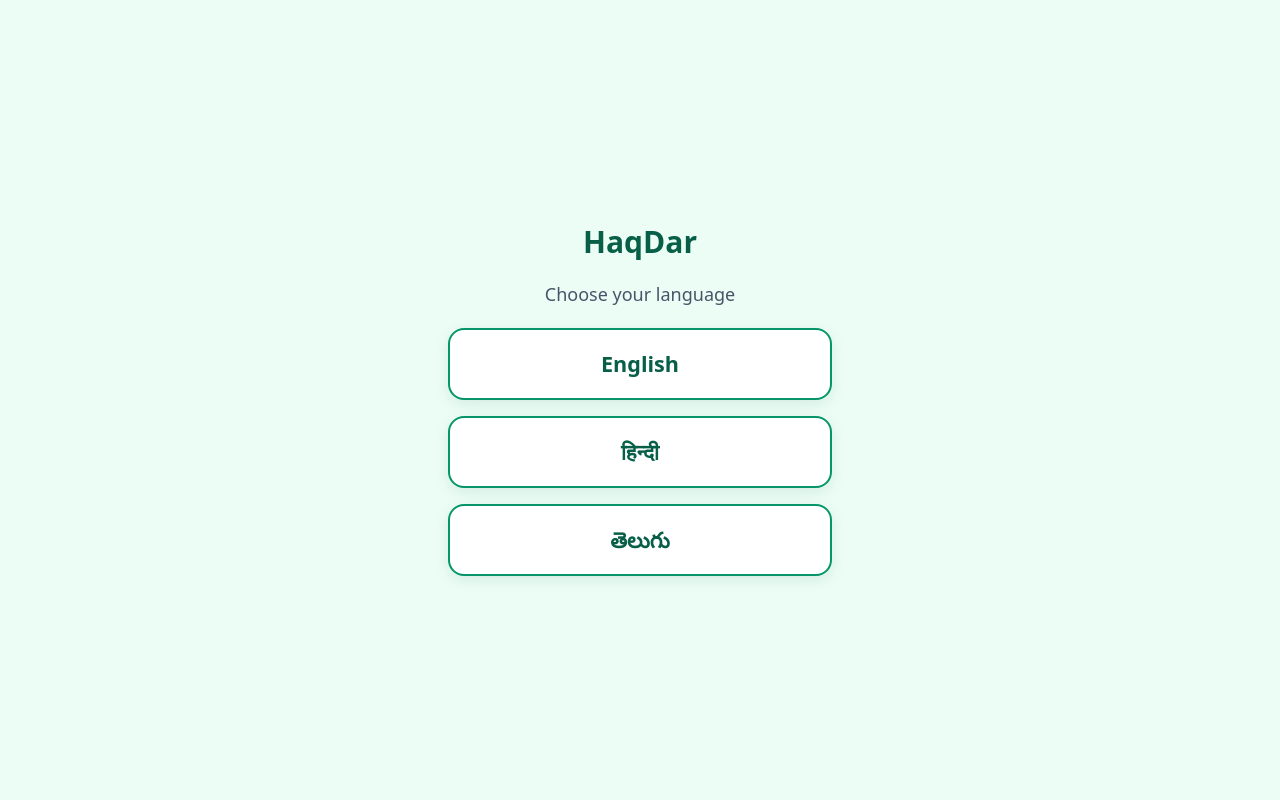
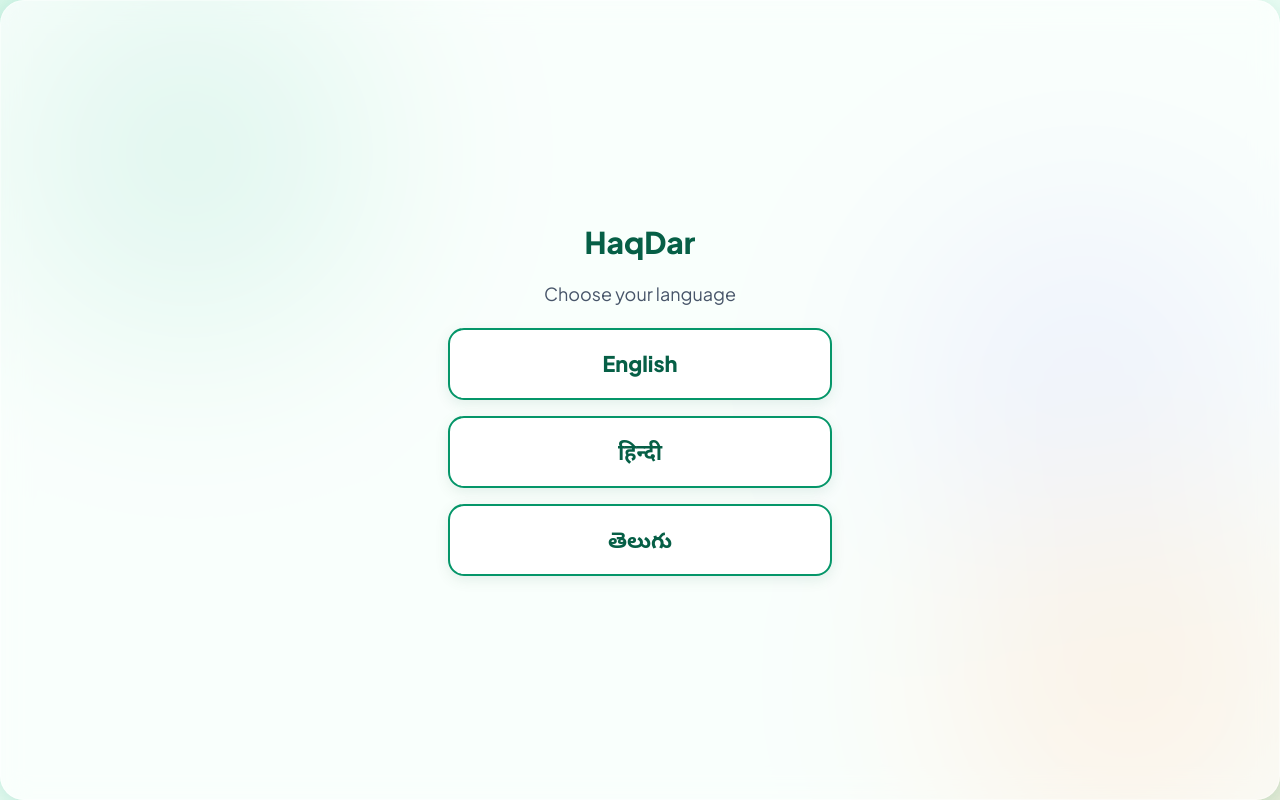
Before and after one commit to hars0101/haqdar-claim-whats-yours, a PHP site: page / in a window 1280 px wide. Run offline with PHP 8.4, Linux system fonts and the light colour scheme; some libraries are stand-ins or nearby versions.

Commit message:
Premium theme: aurora, glass, dark mode, confetti

```diff
--- a/public/index.php
+++ b/public/index.php
@@ -40,6 +40,9 @@ header('X-Content-Type-Options: nosniff');
     .card { box-shadow:none; break-inside:avoid; }
   }
 </style>
+<link rel="preconnect" href="https://fonts.googleapis.com">
+<link href="https://fonts.googleapis.com/css2?family=Plus+Jakarta+Sans:wght@400;600;800&family=Noto+Sans+Devanagari:wght@400;600&family=Noto+Sans+Telugu:wght@400;600&display=swap" rel="stylesheet">
+<link rel="stylesheet" href="theme.css">
 </head>
 <body class="bg-emerald-50 text-slate-800 min-h-screen flex flex-col font-sans">
 
@@ -840,5 +843,6 @@ header('X-Content-Type-Options: nosniff');
   init();
 })();
 </script>
+<script src="theme.js" defer></script>
 </body>
 </html>
--- /dev/null
+++ b/public/theme.css
@@ -0,0 +1,217 @@
+/* Digital Seva premium theme, layered on top of the existing Tailwind + inline markup. */
+
+:root {
+  --ds-bg: #ecfdf5;
+  --ds-glass: rgba(255, 255, 255, 0.7);
+  --ds-border: rgba(255, 255, 255, 0.4);
+  --ds-text: #1e293b;
+  --ds-glow: rgba(5, 150, 105, 0.22);
+  --ds-accent: #047857;
+  --ds-urgent: #dc2626;
+}
+
+html.dark {
+  --ds-bg: #022c22;
+  --ds-glass: rgba(15, 23, 42, 0.7);
+  --ds-border: rgba(255, 255, 255, 0.12);
+  --ds-text: #e2e8f0;
+  --ds-glow: rgba(16, 185, 129, 0.35);
+  --ds-accent: #6ee7b7;
+  --ds-urgent: #f87171;
+}
+
+/* Typography: Plus Jakarta Sans with Devanagari and Telugu fallbacks; minimum 16px body text. */
+html body {
+  font-family: 'Plus Jakarta Sans', 'Noto Sans Devanagari', 'Noto Sans Telugu', system-ui, sans-serif !important;
+  font-size: max(16px, 1rem);
+  color: var(--ds-text) !important;
+  background-color: var(--ds-bg) !important;
+  -webkit-font-smoothing: antialiased;
+}
+
+/* Aurora background: three blurred, slowly drifting blobs behind everything. */
+body::before,
+body::after,
+html::before {
+  content: "";
+  position: fixed;
+  z-index: -1;
+  pointer-events: none;
+  border-radius: 50%;
+  filter: blur(70px);
+  opacity: 0.45;
+  width: 45vmax;
+  height: 45vmax;
+}
+
+/* Emerald blob, top-left. */
+body::before {
+  top: -12vmax;
+  left: -10vmax;
+  background: radial-gradient(circle, #10b981 0%, transparent 70%);
+  animation: auroraA 22s ease-in-out infinite alternate;
+}
+
+/* Saffron blob, bottom-right. */
+body::after {
+  bottom: -14vmax;
+  right: -12vmax;
+  background: radial-gradient(circle, #fb923c 0%, transparent 70%);
+  animation: auroraB 26s ease-in-out infinite alternate;
+}
+
+/* Indigo blob, top-right (fixed on html). */
+html::before {
+  top: 10vh;
+  right: -8vmax;
+  background: radial-gradient(circle, #6366f1 0%, transparent 70%);
+  opacity: 0.3;
+  animation: auroraC 30s ease-in-out infinite alternate;
+}
+
+@keyframes auroraA {
+  from { transform: translate(0, 0) scale(1); }
+  to   { transform: translate(12vmax, 8vmax) scale(1.15); }
+}
+
+@keyframes auroraB {
+  from { transform: translate(0, 0) scale(1); }
+  to   { transform: translate(-10vmax, -6vmax) scale(1.1); }
+}
+
+@keyframes auroraC {
+  from { transform: translate(0, 0) scale(1); }
+  to   { transform: translate(-8vmax, 6vmax) scale(0.9); }
+}
+
+/* Glassmorphism for cards, sections, articles and nav. */
+.card,
+section,
+article,
+nav {
+  background: var(--ds-glass) !important;
+  -webkit-backdrop-filter: blur(14px);
+  backdrop-filter: blur(14px);
+  border: 1px solid var(--ds-border);
+  border-radius: 1.5rem;
+  box-shadow: 0 8px 32px var(--ds-glow);
+}
+
+/* Header: emerald -> teal -> cyan gradient. */
+header {
+  background: linear-gradient(90deg, #059669 0%, #0d9488 50%, #0891b2 100%) !important;
+  color: #ffffff !important;
+  box-shadow: 0 6px 24px var(--ds-glow);
+}
+
+header select {
+  border: 1px solid rgba(255, 255, 255, 0.5);
+}
+
+/* Buttons: hover lift and press scale. */
+button,
+.btn,
+.chip,
+.lang-btn {
+  transition: transform 0.15s ease, box-shadow 0.2s ease, background-color 0.2s ease;
+}
+
+button:not(:disabled):hover,
+.btn:not(:disabled):hover,
+.lang-btn:hover {
+  transform: translateY(-2px);
+  box-shadow: 0 6px 16px var(--ds-glow);
+}
+
+button:not(:disabled):active,
+.btn:not(:disabled):active,
+.chip:not(:disabled):active,
+.lang-btn:active {
+  transform: scale(0.96);
+}
+
+/* Chips as pill buttons. */
+.chip {
+  border-radius: 999px !important;
+  background: var(--ds-glass) !important;
+  color: var(--ds-accent) !important;
+}
+
+/* Staggered fade-up for article cards. */
+@keyframes fadeUp {
+  from { opacity: 0; transform: translateY(14px); }
+  to   { opacity: 1; transform: translateY(0); }
+}
+
+article.card {
+  animation: fadeUp 0.5s ease both;
+}
+
+article.card:nth-child(2) { animation-delay: 0.08s; }
+article.card:nth-child(3) { animation-delay: 0.16s; }
+article.card:nth-child(4) { animation-delay: 0.24s; }
+article.card:nth-child(5) { animation-delay: 0.32s; }
+article.card:nth-child(6) { animation-delay: 0.40s; }
+article.card:nth-child(n+7) { animation-delay: 0.48s; }
+
+/* Typing indicator: three bouncing dots. */
+@keyframes typing {
+  0%, 80%, 100% { transform: translateY(0); opacity: 0.3; }
+  40%           { transform: translateY(-5px); opacity: 1; }
+}
+
+.typing-dots {
+  display: inline-flex;
+  gap: 4px;
+  align-items: center;
+}
+
+.typing-dots span {
+  display: inline-block;
+  width: 7px;
+  height: 7px;
+  border-radius: 50%;
+  background: var(--ds-accent);
+  animation: typing 1.2s infinite ease-in-out;
+}
+
+.typing-dots span:nth-child(2) { animation-delay: 0.15s; }
+.typing-dots span:nth-child(3) { animation-delay: 0.3s; }
+
+/* Pulsing red badge for deadlines under 30 days. */
+@keyframes pulse {
+  0%   { box-shadow: 0 0 0 0 rgba(220, 38, 38, 0.6); }
+  70%  { box-shadow: 0 0 0 10px rgba(220, 38, 38, 0); }
+  100% { box-shadow: 0 0 0 0 rgba(220, 38, 38, 0); }
+}
+
+.urgent {
+  color: var(--ds-urgent) !important;
+  font-weight: 700;
+  border-radius: 999px;
+  padding: 0.1rem 0.5rem;
+  background: rgba(254, 226, 226, 0.6);
+  animation: pulse 1.6s infinite;
+}
+
+html.dark .urgent {
+  background: rgba(127, 29, 29, 0.45);
+}
+
+/* Visible focus rings for keyboard users. */
+:focus-visible {
+  outline: 3px solid #f59e0b !important;
+  outline-offset: 2px;
+  border-radius: 6px;
+}
+
+/* Respect reduced-motion preferences. */
+@media (prefers-reduced-motion: reduce) {
+  *,
+  *::before,
+  *::after {
+    animation: none !important;
+    transition: none !important;
+    scroll-behavior: auto !important;
+  }
+}
--- /dev/null
+++ b/public/theme.js
@@ -0,0 +1,153 @@
+(function () {
+  'use strict';
+
+  var THEME_KEY = 'ds-theme';
+  var SCALE_KEY = 'ds-fontscale';
+  var CONFETTI_SRC = 'https://cdn.jsdelivr.net/npm/canvas-confetti@1.9.3/dist/confetti.browser.min.js';
+  var SCALE_STEP = 10;   // percent per click
+  var SCALE_MIN = 100;   // keeps body text at or above 16px
+  var SCALE_MAX = 130;
+  var URGENT_DAYS = 30;
+
+  var confettiReady = null;
+
+  function safeGet(key) {
+    try { return localStorage.getItem(key); } catch (e) { return null; }
+  }
+
+  function safeSet(key, value) {
+    try { localStorage.setItem(key, value); } catch (e) { /* storage unavailable */ }
+  }
+
+  /* ---------- Dark mode ---------- */
+
+  function applyTheme(dark) {
+    document.documentElement.classList.toggle('dark', dark);
+    return dark;
+  }
+
+  function themeLabel(dark) {
+    return dark ? '\u2600\uFE0F' : '\uD83C\uDF19';
+  }
+
+  /* ---------- Text size ---------- */
+
+  function applyScale(percent) {
+    var p = Math.min(SCALE_MAX, Math.max(SCALE_MIN, percent));
+    document.documentElement.style.fontSize = p + '%';
+    safeSet(SCALE_KEY, String(p));
+    return p;
+  }
+
+  /* ---------- Confetti ---------- */
+
+  function loadConfetti() {
+    if (window.confetti) return Promise.resolve(window.confetti);
+    if (confettiReady) return confettiReady;
+    confettiReady = new Promise(function (resolve, reject) {
+      var s = document.createElement('script');
+      s.src = CONFETTI_SRC;
+      s.async = true;
+      s.onload = function () { resolve(window.confetti); };
+      s.onerror = function () { confettiReady = null; reject(new Error('confetti load failed')); };
+      document.head.appendChild(s);
+    });
+    return confettiReady;
+  }
+
+  function fireConfetti() {
+    loadConfetti().then(function (confetti) {
+      if (typeof confetti === 'function') {
+        confetti({ particleCount: 90, spread: 70, origin: { y: 0.7 } });
+      }
+    }).catch(function () { /* confetti is decorative; ignore failures */ });
+  }
+
+  /* ---------- Days-left urgency ---------- */
+
+  var URGENT_SELECTOR = '[class*="days"], [class*="badge"], [class*="left"]';
+
+  function updateUrgency() {
+    var nodes = document.querySelectorAll(URGENT_SELECTOR);
+    for (var i = 0; i < nodes.length; i++) {
+      var node = nodes[i];
+      if (node.children.length > 0) continue;
+      var text = node.textContent || '';
+      if (text.length === 0 || text.length > 60) continue;
+      var match = text.match(/\d+/);
+      if (!match) continue;
+      var urgent = parseInt(match[0], 10) < URGENT_DAYS;
+      node.classList.toggle('urgent', urgent);
+    }
+  }
+
+  var observing = false;
+  var observer = new MutationObserver(function () {
+    if (observing) return;
+    observing = true;
+    try { updateUrgency(); } finally { observing = false; }
+  });
+
+  /* ---------- Controls in the header ---------- */
+
+  function buildControls() {
+    var header = document.querySelector('header');
+    if (!header) return;
+
+    var wrap = document.createElement('div');
+    wrap.className = 'ds-controls flex items-center gap-2';
+
+    var dark = applyTheme(safeGet(THEME_KEY) === 'dark');
+    var toggle = document.createElement('button');
+    toggle.type = 'button';
+    toggle.className = 'ds-theme-toggle min-h-[44px] min-w-[44px] rounded-full bg-white/20 px-2';
+    toggle.setAttribute('aria-label', 'Toggle dark mode');
+    toggle.textContent = themeLabel(dark);
+    toggle.addEventListener('click', function () {
+      var nowDark = applyTheme(!document.documentElement.classList.contains('dark'));
+      safeSet(THEME_KEY, nowDark ? 'dark' : 'light');
+      toggle.textContent = themeLabel(nowDark);
+    });
+
+    var current = parseInt(safeGet(SCALE_KEY), 10);
+    var scale = applyScale(isNaN(current) ? SCALE_MIN : current);
+
+    function sizeButton(label, delta, aria) {
+      var b = document.createElement('button');
+      b.type = 'button';
+      b.className = 'ds-size min-h-[44px] min-w-[44px] rounded-full bg-white/20 px-2 font-bold';
+      b.setAttribute('aria-label', aria);
+      b.textContent = label;
+      b.addEventListener('click', function () {
+        scale = applyScale(scale + delta);
+      });
+      return b;
+    }
+
+    wrap.appendChild(toggle);
+    wrap.appendChild(sizeButton('A-', -SCALE_STEP, 'Decrease text size'));
+    wrap.appendChild(sizeButton('A+', SCALE_STEP, 'Increase text size'));
+    header.appendChild(wrap);
+  }
+
+  /* ---------- Init ---------- */
+
+  function init() {
+    buildControls();
+
+    document.addEventListener('click', function (event) {
+      var target = event.target;
+      if (!target || !target.closest) return;
+      if (target.closest('[data-track]')) fireConfetti();
+    });
+
+    observer.observe(document.body, { subtree: true, childList: true, characterData: true });
+    updateUrgency();
+  }
+
+  if (document.readyState === 'loading') {
+    document.addEventListener('DOMContentLoaded', init);
+  } else {
+    init();
+  }
+})();
```
